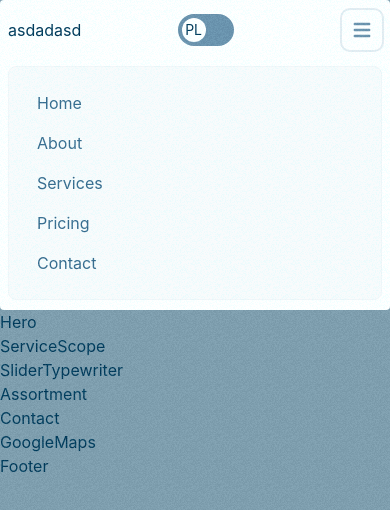
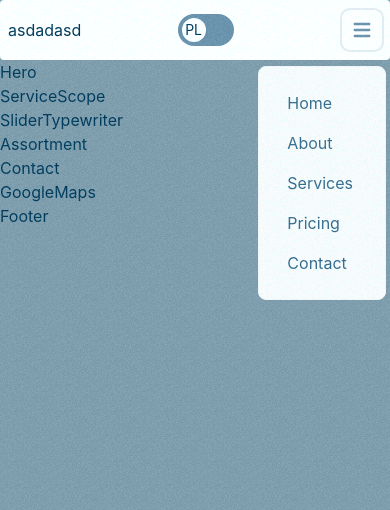
Before and after one commit to JarekCh/serwis_artech, a React (Create React App) app: page / in a window 390 px wide. Both pictures are taken after a click on the button "Open main menu". Shown: the top 510 px of the page. Built offline with nearby package versions, Linux system fonts and the light colour scheme; no server answers.

Commit message:
edit navbar

```diff
--- a/src/components/Navbar.jsx
+++ b/src/components/Navbar.jsx
@@ -1,4 +1,5 @@
-import React, { useState } from 'react';
+import { linkClasses } from '@mui/material';
+import React, { useState, useEffect } from 'react';
 import { useDispatch, useSelector } from 'react-redux';
 
 import { languagePL, languageEN } from '../features/language/languageSlice';
@@ -20,9 +21,11 @@ const Navbar = () => {
     }
   };
 
+  // TODO navbar Animation, router links, scroll library
+
   return (
     <nav class='bg-white border-gray-200 px-2 sm:px-4 py-2.5 rounded dark:bg-gray-900 '>
-      <div class='container flex flex-wrap justify-between items-center mx-auto'>
+      <div class='relative container flex flex-wrap justify-between items-center mx-auto'>
         <a class='flex items-center'>asdadasd</a>
         <div class='flex items-center md:order-2'>
           <label for='toggle' class='flex items-center cursor-pointer'>
@@ -35,7 +38,7 @@ const Navbar = () => {
                 onChange={handleLanguage}
               />
               <div class='block bg-gray-500 w-14 h-8 rounded-full'></div>
-              <div class='flex justify-center items-center dot absolute left-1 top-1 bg-white w-6 h-6 rounded-full transition text-sm'>
+              <div class='flex justify-center items-center dot absolute left-1 top-1 bg-white w-6 h-6 rounded-full transition delay-150 text-sm'>
                 {isEnglish ? 'EN' : 'PL'}
               </div>
             </div>
@@ -63,7 +66,7 @@ const Navbar = () => {
         <div
           class={`${
             showNav ? '' : 'hidden'
-          } justify-between items-center w-full md:flex md:w-auto md:order-1`}
+          } justify-between items-center  md:flex md:w-auto md:order-1 md:static absolute top-10 -right-1 transition delay-300`}
         >
           <ul class='flex flex-col p-4 mt-4 bg-gray-50 rounded-lg border border-gray-100 md:flex-row md:space-x-8 md:mt-0 md:text-sm md:font-medium md:border-0 md:bg-white dark:bg-gray-800 md:dark:bg-gray-900 dark:border-gray-700'>
             <li>
```
